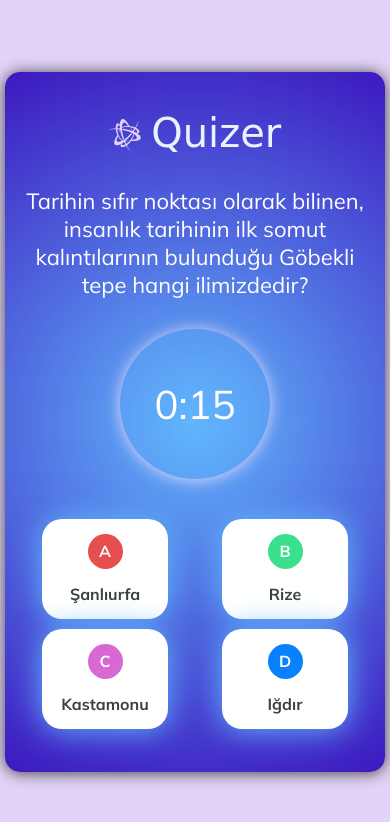
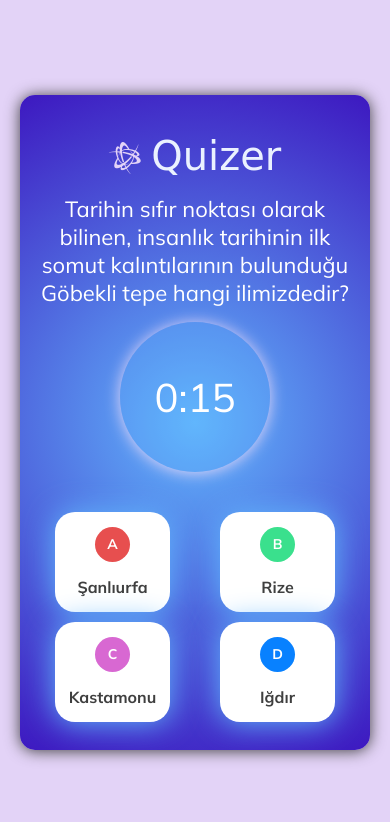
Before and after one commit to ozgurcrs/Quizer, a website: page index.html in a window 390 px wide. Drawn offline with nearby package versions, Linux system fonts and the light colour scheme; a web font is replaced by a local one.

Commit message:
add mobile responsive

```diff
--- a/style.css
+++ b/style.css
@@ -106,7 +106,7 @@ span{
 }
 .answer{
   width: 35%;
-  height: 100px;
+  min-height: 100px;
   background: #fff;
   box-shadow: 0 1px 30px #61b6fc;
   text-align: center;
@@ -168,3 +168,19 @@ span{
   top: 0;
   left: 0;
 }
+
+
+
+@media only screen and (max-width: 1300px) {
+  .phone{
+    width: 330px;
+    height: 635px;
+  }
+
+  .question{
+    margin: 15px 0;
+  }
+  .answer{
+    font-size: 14px;
+  }
+}
```
